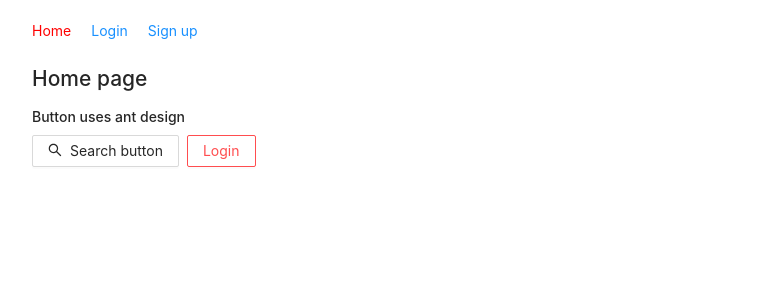
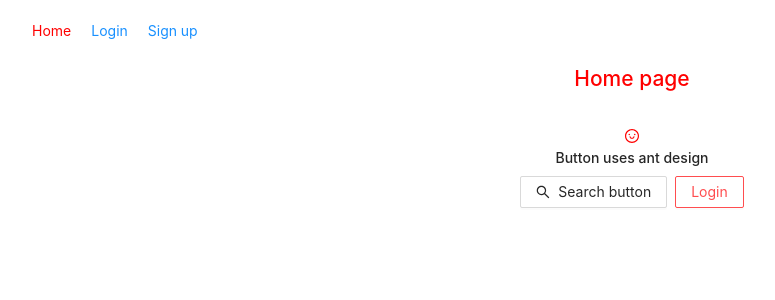
Before and after one commit to xBoot101/adam, a React (Create React App) app: page / in a window 1280 px wide. Shown: the top 300 px of the page, without its empty margins (8-783 px from the left). Built offline with nearby package versions, Linux system fonts and the light colour scheme.

Commit message:
Work home page.

```diff
--- a/package.json
+++ b/package.json
@@ -12,6 +12,7 @@
     "react-dom": "^18.2.0",
     "react-router-dom": "6",
     "react-scripts": "5.0.1",
+    "sass": "^1.54.5",
     "web-vitals": "^2.1.4"
   },
   "scripts": {
--- a/src/pages/Home.js
+++ b/src/pages/Home.js
@@ -1,12 +1,15 @@
 import React from 'react';
 import { Link } from 'react-router-dom';
-import { SearchOutlined } from '@ant-design/icons';
+import { SearchOutlined, SmileOutlined } from '@ant-design/icons';
 import { Button, Tooltip, Space } from 'antd';
+import './Home.scss';
 const Home = () => {
 	return (
-		<div>
+		<div className='container'>
 			<h2>Home page</h2>
-
+			<Space>
+				<SmileOutlined style={{ color: 'red' }} />
+			</Space>
 			<h4>Button uses ant design</h4>
 			<Space>
 				<Tooltip title='search'>
--- /dev/null
+++ b/src/pages/Home.scss
@@ -0,0 +1,10 @@
+.container {
+	display: flex;
+	justify-content: center;
+	align-items: center;
+	flex-direction: column;
+	h2 {
+		color: red;
+		margin-bottom: 30px;
+	}
+}
```
Also changed, not shown: 1 other file (tests, documents, lock files or other folders).
